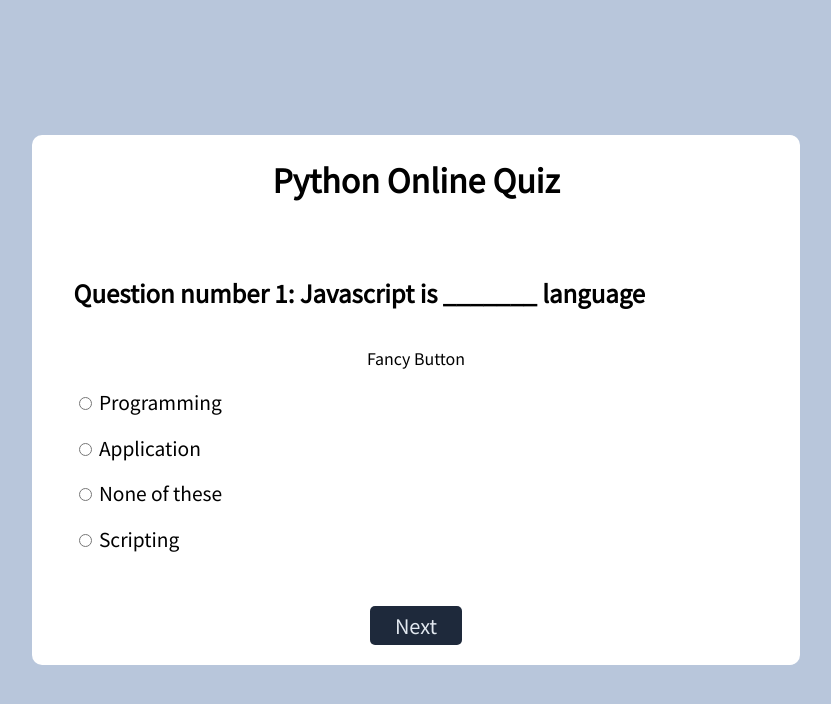
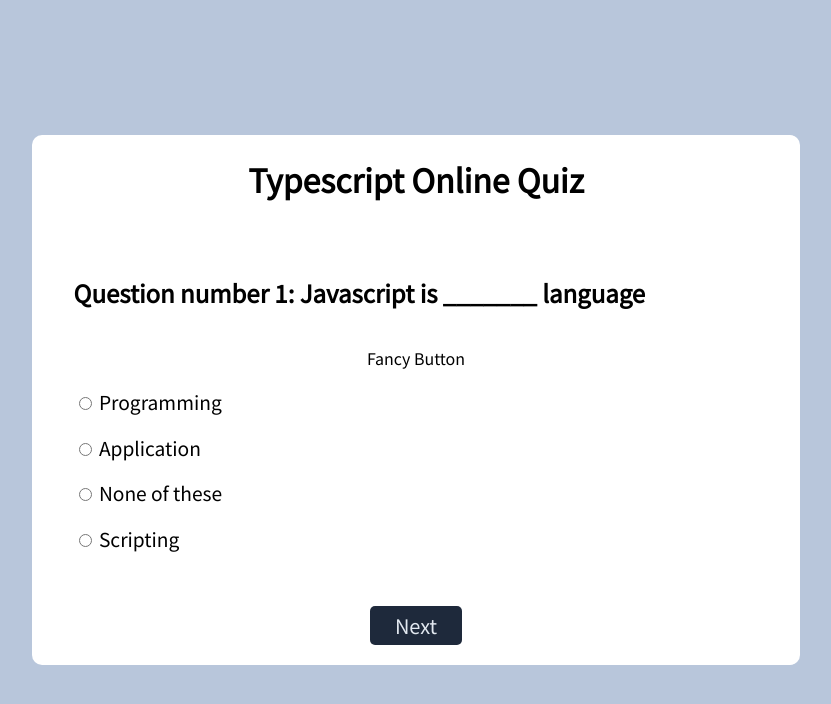
Before and after one commit to truongnguyen190895/quizApp, a plain HTML site: page index.html in a window 1280 px wide. Shown: the whole page, without its empty margins (224-1055 px from the left). Drawn offline with Linux system fonts and the light colour scheme.

Commit message:
update title

```diff
--- a/index.html
+++ b/index.html
@@ -17,7 +17,7 @@
   <body>
     <div class="quiz-container" id="quiz">
       <div class="quiz-title">
-        <h1>Python Online Quiz</h1>
+        <h1>Typescript Online Quiz</h1>
       </div>
       <div class="quiz-header">
         <h2 id="question">Questions</h2>
```
